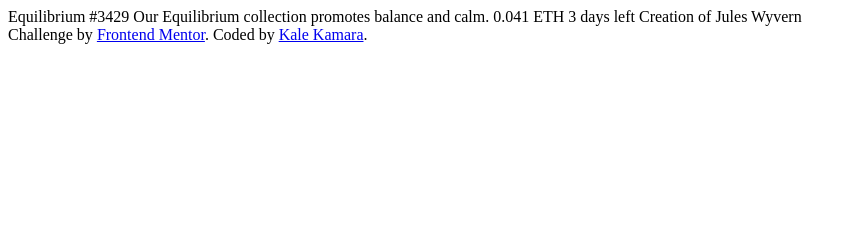
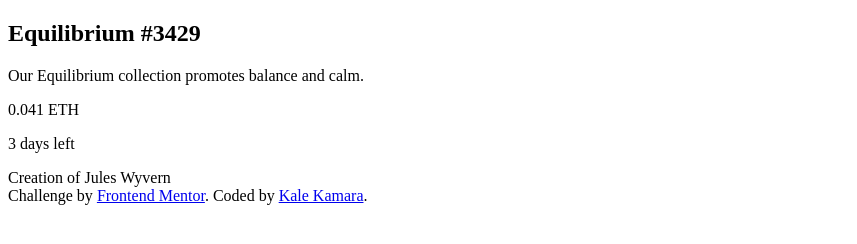
Before and after one commit to kale-Dev1/nft-card-preview, a plain HTML site: page index.html in a window 1280 px wide. Shown: the whole page, without its empty margins (0-857 px from the left). Drawn offline with Linux system fonts and the light colour scheme.

Commit message:
Add text to divs

```diff
--- a/index.html
+++ b/index.html
@@ -24,8 +24,11 @@
     />
   </head>
   <body>
-    Equilibrium #3429 Our Equilibrium collection promotes balance and calm.
-    0.041 ETH 3 days left Creation of Jules Wyvern
+    <div class="container"><div class="nft-body"><h2> Equilibrium #3429 </h2>
+    <p> Our Equilibrium collection promotes balance and calm.</p>
+  <div><p> 0.041 ETH</p><p>3 days left </p></a></div></div></div>
+
+    Creation of Jules Wyvern
 
     <div class="attribution">
       Challenge by
```
